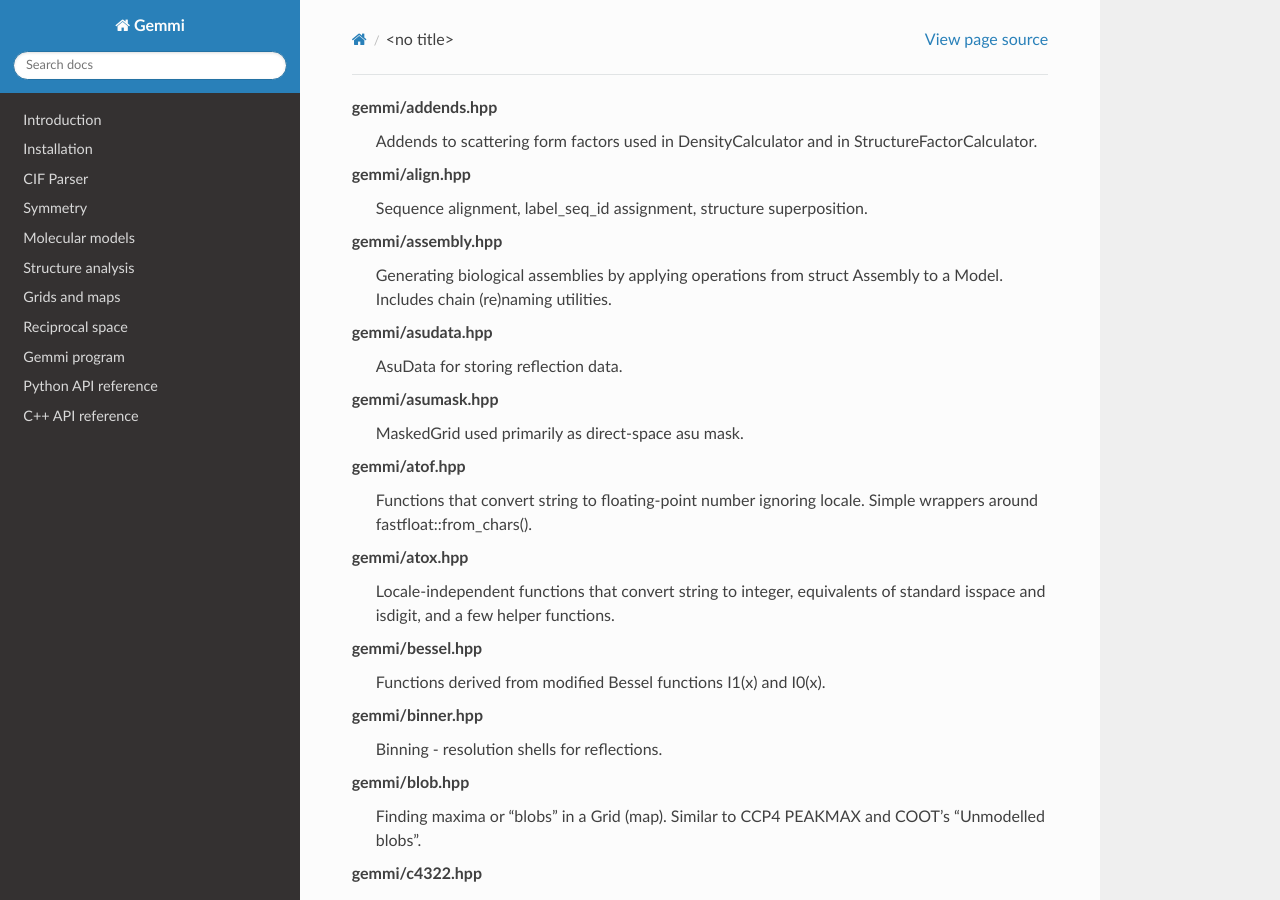
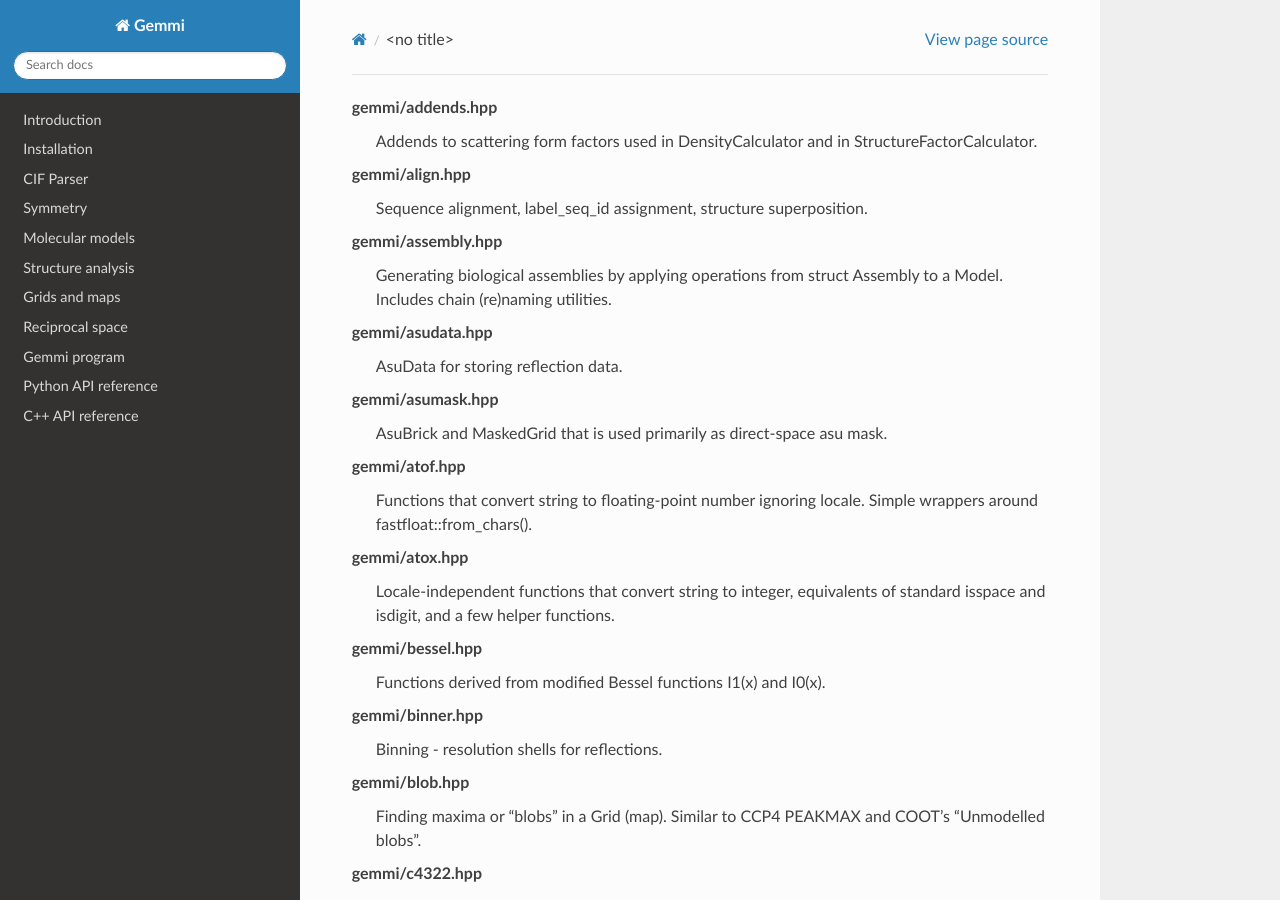
Before and after one commit to project-gemmi/gemmi, a Sphinx documentation site: the page built from docs/headers.rst, in a window 1280 px wide and 900 px high. Built offline with Sphinx 7.4.7 and the Read the Docs theme 2.0.0, drawn with Linux system fonts in a browser that asks for light colours.

```diff
--- a/docs/grid.rst
+++ b/docs/grid.rst
@@ -414,6 +414,7 @@
 (If your points are not on a regular grid -- get in touch -- there might be
 another way.)
 
+.. _masked_grid:
 
 ASU and MaskedGrid
 ------------------
@@ -438,7 +439,7 @@
   >>> asu.mask_array  # doctest: +ELLIPSIS
   array([[[0, 0, 0, ..., 1, 1, 1],
          ...
-          [1, 1, 1, ..., 1, 1, 1]]], dtype=int8)
+          [1, 0, 0, ..., 1, 1, 1]]], dtype=int8)
   >>> sum(point.value for point in asu)
   7.125
   >>> for point in asu:
@@ -822,6 +823,8 @@
     >>> m.update_ccp4_header()
     >>> m.write_ccp4_map('out.ccp4')
 
+.. _set_extent:
+
 By default, the map written to a file covers the whole unit cell.
 To cover only a given box, call ``set_extent()`` before writing the map.
 As an example, let us cover a molecule with 5Å margin
--- a/docs/headers.rst
+++ b/docs/headers.rst
@@ -15,7 +15,7 @@
     AsuData for storing reflection data.
 
 gemmi/asumask.hpp
-    MaskedGrid used primarily as direct-space asu mask.
+    AsuBrick and MaskedGrid that is used primarily as direct-space asu mask.
 
 gemmi/atof.hpp
     Functions that convert string to floating-point number ignoring locale.
```
Also changed, not shown: 2 other files.
